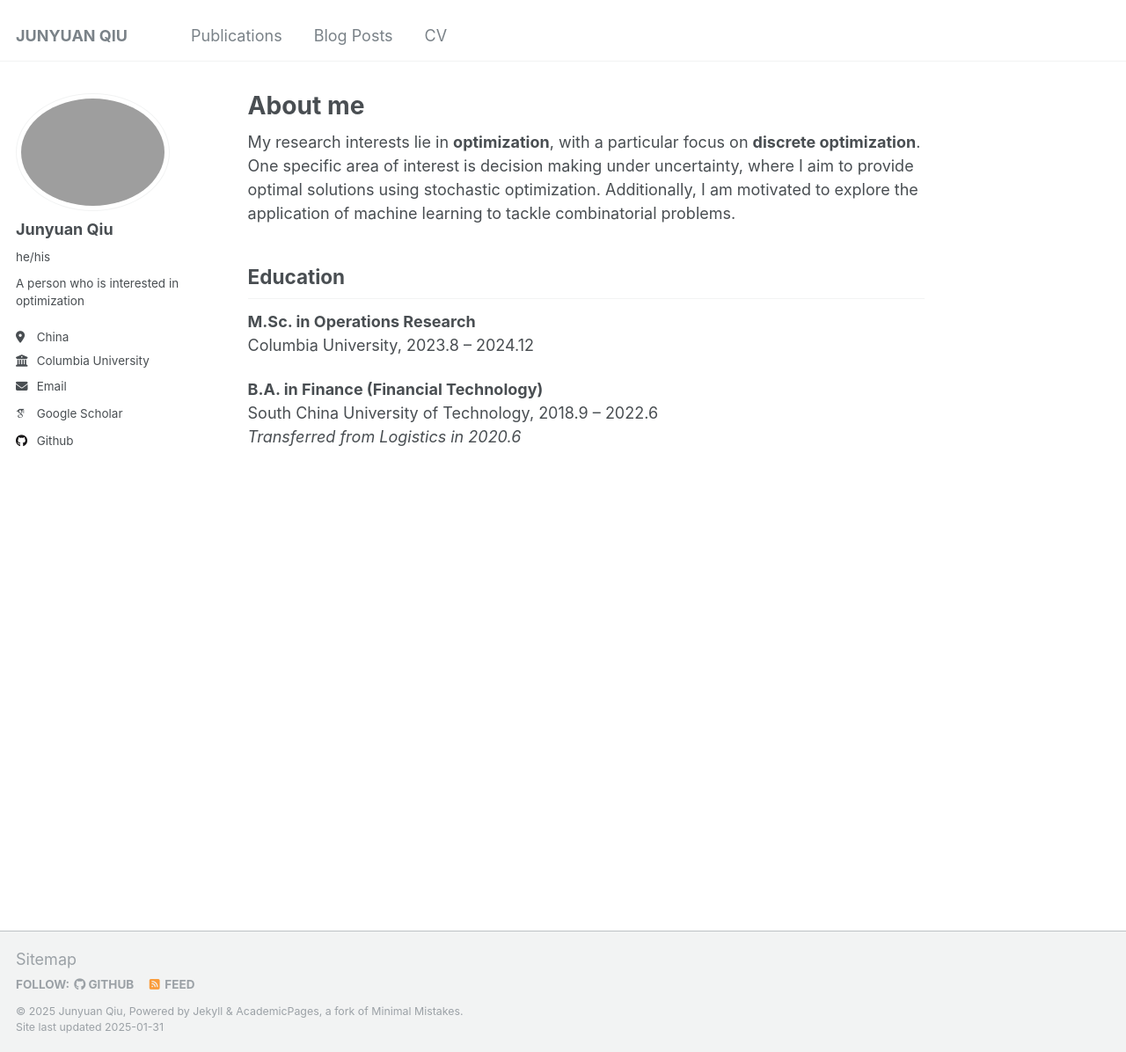
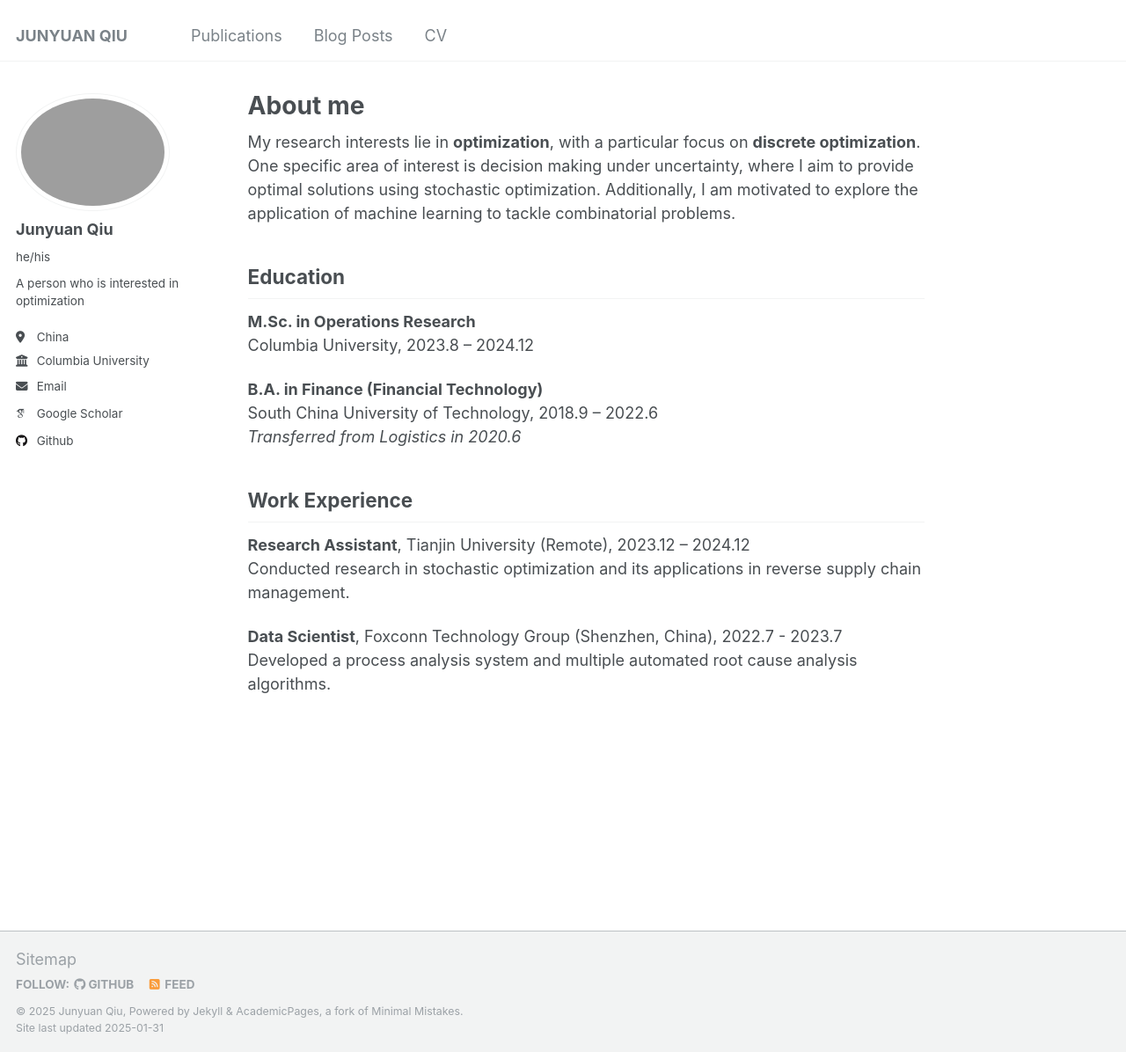
Before and after one commit to Junyuan-Qiu/Junyuan-Qiu.github.io, a Jekyll site: the page built from _pages/about.md, in a window 1280 px wide and 1196 px high. Shown: the whole window at 88% size. Built offline with Jekyll 4.4.1, drawn with Linux system fonts in a browser that asks for light colours; some web fonts are replaced.

Commit message:
Update about.md
Add work experiences

```diff
--- a/_pages/about.md
+++ b/_pages/about.md
@@ -17,3 +17,11 @@ Columbia University, 2023.8 – 2024.12
 **B.A. in Finance (Financial Technology)**
 South China University of Technology, 2018.9 – 2022.6
 *Transferred from Logistics in 2020.6*
+
+## Work Experience
+
+**Research Assistant**, Tianjin University (Remote), 2023.12 – 2024.12
+Conducted research in stochastic optimization and its applications in reverse supply chain management.
+
+**Data Scientist**, Foxconn Technology Group (Shenzhen, China), 2022.7 - 2023.7
+Developed a process analysis system and multiple automated root cause analysis algorithms.
```
